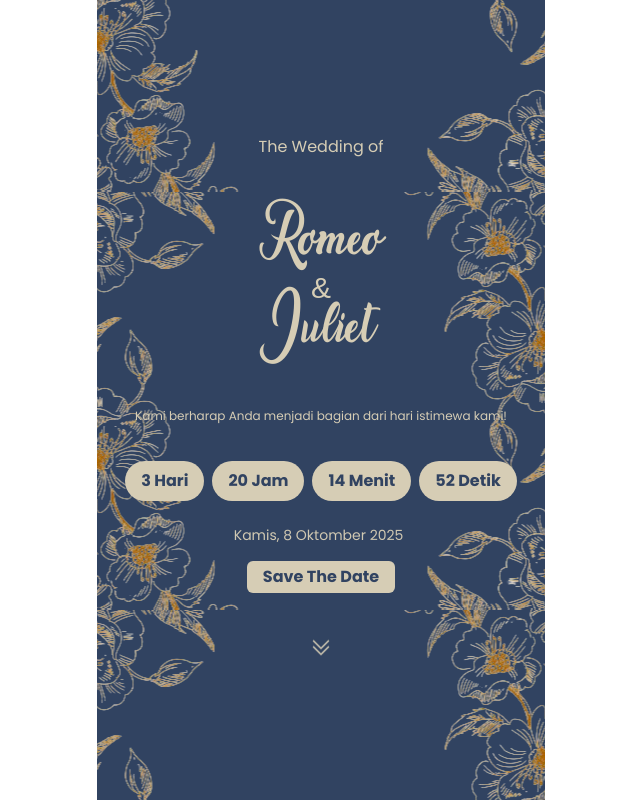
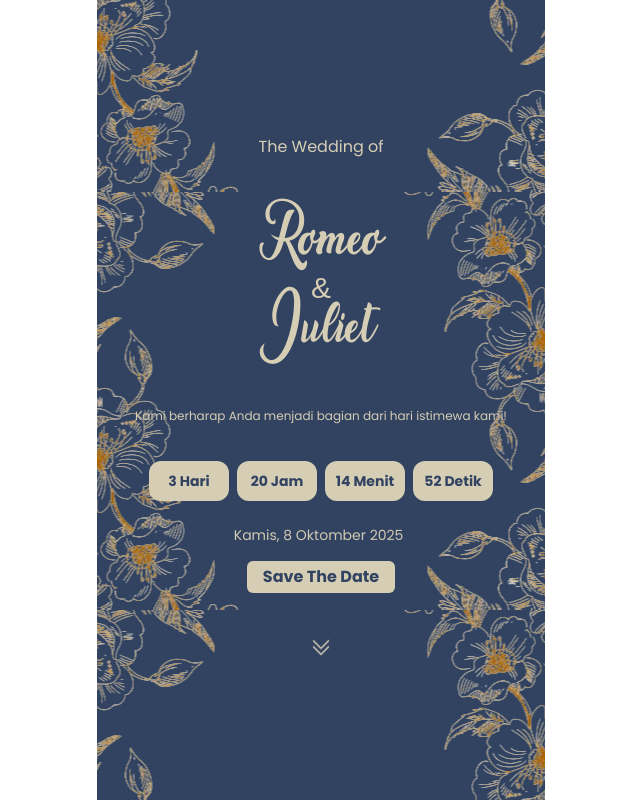
Before and after one commit to Rizkyooo/project-x, a Next.js app: page /premium-01 in a window 1280 px wide. Both pictures are taken after a click on the button "BUKA UNDANGAN". Shown: the whole page, without its empty margins (319-959 px from the left). Built offline with nearby package versions, Linux system fonts and the light colour scheme.

Commit message:
update cover

```diff
--- a/src/app/(desainFoto)/premium-01/mainContent.jsx
+++ b/src/app/(desainFoto)/premium-01/mainContent.jsx
@@ -8,16 +8,16 @@ export default function MainContent() {
       // Tampilkan countdown
       return (
         <div className="countdown flex gap-2">
-          <div className="px-4 h-10 w-18 bg-[#D6CDB5] flex items-center justify-center rounded-full">
+          <div className=" px-1 h-10 w-20 bg-[#D6CDB5] flex items-center justify-center rounded-xl">
             {days} Hari
           </div>
-          <div className="px-4 h-10 w-18 bg-[#D6CDB5] flex items-center justify-center rounded-full">
+          <div className="px-1 h-10 w-20 bg-[#D6CDB5] flex items-center justify-center rounded-xl">
             {hours} Jam
           </div>
-          <div className="px-4 h-10 w-18 bg-[#D6CDB5] flex items-center justify-center rounded-full">
+          <div className="px-1 h-10 w-20 bg-[#D6CDB5] flex items-center justify-center rounded-xl">
             {minutes} Menit
           </div>
-          <div className="px-4 h-10 w-18 bg-[#D6CDB5] flex items-center justify-center rounded-full">
+          <div className="px-1 h-10 w-20 bg-[#D6CDB5] flex items-center justify-center rounded-xl">
             {seconds} Detik
           </div>
         </div>
@@ -43,7 +43,7 @@ export default function MainContent() {
         <p className="p-9 mt-6 text-[#D6CDB5] text-[12px] text-center">
           Kami berharap Anda menjadi bagian dari hari istimewa kami!
         </p>
-        <div className="text-[#314361] text-md font-bold">
+        <div className="text-[#314361] text-sm font-bold">
           <Countdown
             date={new Date("2024-02-28T00:00:00")}
             renderer={renderer}
```
